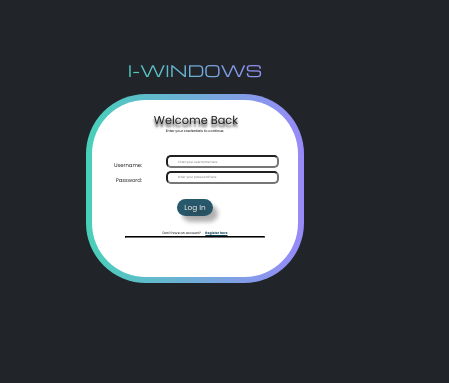
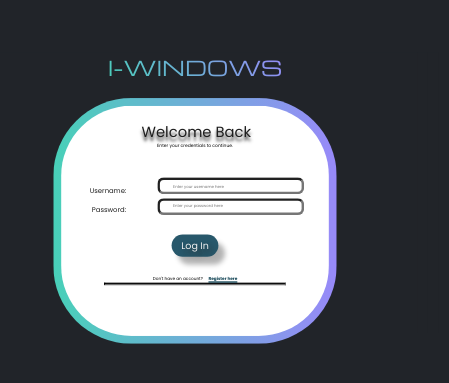
Before and after one commit to fqbueno/test-3, a SvelteKit app: page /Login1 in a window 390 px wide. Shown: the part 121-504 px from the top of the page, 449 px wide, since content can reach past the window. Built offline with nearby package versions, Linux system fonts and the light colour scheme.

Commit message:
Update +page.svelte

```diff
--- a/src/routes/Login1/+page.svelte
+++ b/src/routes/Login1/+page.svelte
@@ -53,16 +53,16 @@
 
         }
 
-        /* @media only screen and (max-width: 600px){
+        @media only screen and (max-width: 600px){
         html {
+            transform:scale(1.3);
             max-height:100%;
             max-width:100%;
             overflow-x: hidden;
             overflow-y:hidden;
-            transform:scale(1.3);
+            }
+        }
 
-            }
-        }    */
     </style>
 </svelte:head>
 
```
